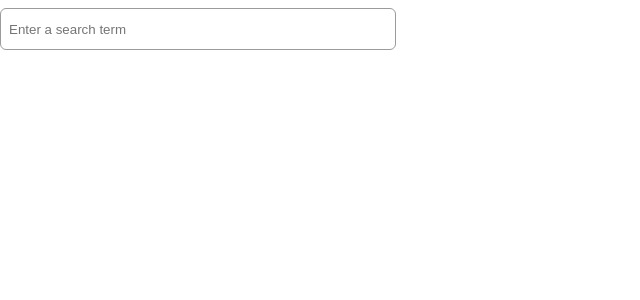
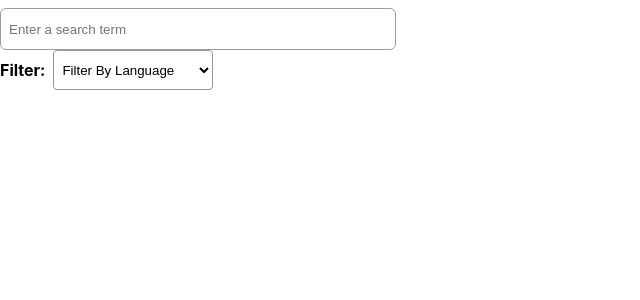
Before and after one commit to Jmedders/githubSearchApp, a React (Create React App) app in the folder client/: page / in a window 1280 px wide. Shown: the top 300 px of the page, without its empty margins (0-640 px from the left). Built offline with nearby package versions, Linux system fonts and the light colour scheme.

Commit message:
add filter, and common select/dropdown component

```diff
--- /dev/null
+++ b/client/src/components/Search/Filter.js
@@ -0,0 +1,34 @@
+import React, { useState } from "react";
+import styled from "styled-components";
+import StyledSelect from "../common/StyledSelect";
+import Margin from "../common/Margin";
+
+export default function Filter({ val, handleChange }) {
+  return (
+    <Label htmlFor="sort">
+      <strong>Filter:</strong>
+      <Margin spaceLeft="0.5rem">
+        <StyledSelect value={val} onChange={handleChange}>
+          <option value="" disabled>
+            Filter By Language
+          </option>
+          <option value="javascript">Javascript</option>
+          <option value="typescript">Typescript</option>
+          <option value="python">Python</option>
+          <option value="ruby">Ruby</option>
+          <option value="java">Java</option>
+          <option value="go">Go</option>
+        </StyledSelect>
+      </Margin>
+    </Label>
+  );
+}
+
+const Label = styled.label`
+  display: flex;
+  flex-direction: row;
+  align-items: center;
+  @media (max-width: 800px) {
+    margin-top: 0.5rem;
+  }
+`;
--- /dev/null
+++ b/client/src/components/common/StyledSelect.js
@@ -0,0 +1,15 @@
+import React from "react";
+import styled from "styled-components";
+
+export default (props) => {
+  return <Select {...props}>{props.children}</Select>;
+};
+
+const Select = styled.select`
+  width: 10rem;
+  border: 1px solid #979797;
+  border-radius: 0.25rem;
+  padding: 0.625rem 0.25rem;
+  background: #fff;
+  height: 2.5rem;
+`;
--- a/client/src/components/pages/Splash.js
+++ b/client/src/components/pages/Splash.js
@@ -1,14 +1,20 @@
 import React, { useState } from "react";
 import InputSearch from "../Search/InputSearch";
+import Filter from "../Search/Filter";
 
 export default function Splash() {
   const [searchVal, setSearchVal] = useState("");
+  const [filterVal, setFilterVal] = useState("");
   const handleInputChange = ({ target: { value } }) => {
     setSearchVal(value);
   };
   return (
     <>
       <InputSearch handleChange={handleInputChange} val={searchVal} />
+      <Filter
+        val={filterVal}
+        handleChange={({ target }) => setFilterVal(target.value)}
+      />
     </>
   );
 }
```
